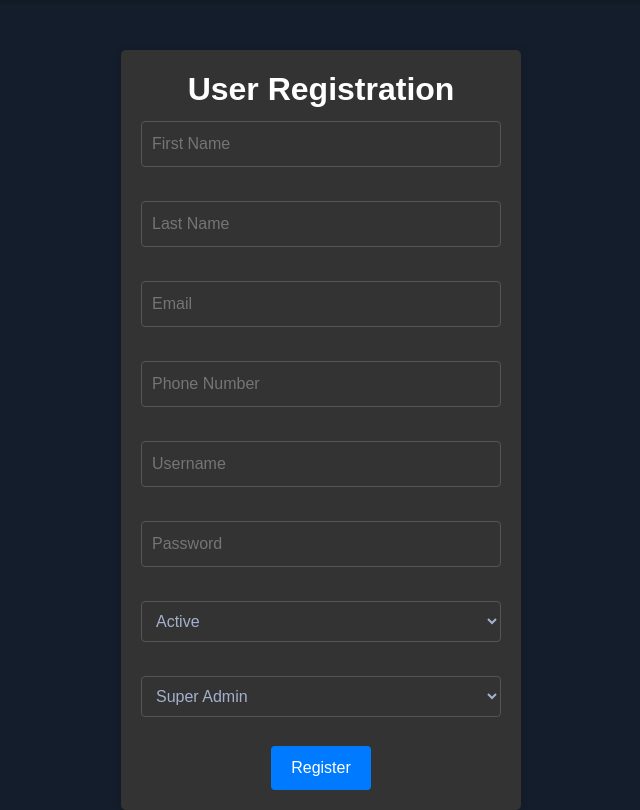
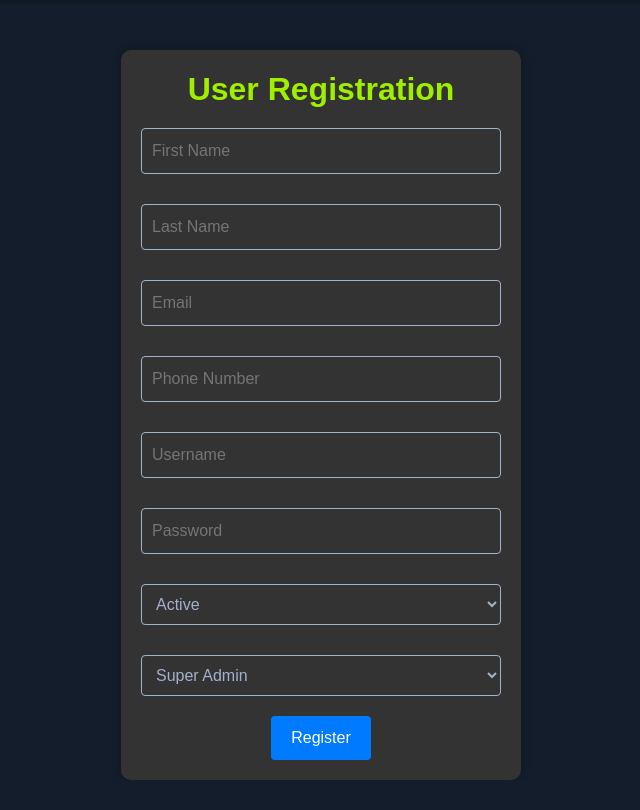
Before and after one commit to shijisohail/chat-app, a Django app: page /user/register/ in a window 1280 px wide. Shown: the part 56-866 px from the top of the page, without its empty margins (319-959 px from the left). After the commit the page ends 836 px from the top, so only its background shows below. Run offline with Django 4.2, Linux system fonts and the light colour scheme; some libraries are stand-ins or nearby versions.

Commit message:
TEMPLATE Changes

```diff
--- a/templates/user_creation.html
+++ b/templates/user_creation.html
@@ -13,12 +13,14 @@
             color: #a4b1cd;
             font-family: Arial, sans-serif;
             text-align: center;
+            margin: 0;
+            padding: 0;
         }
 
         .container {
             background-color: #333;
-            border-radius: 5px;
-            box-shadow: 0 0 10px rgba(0, 0, 0, 0.1);
+            border-radius: 10px;
+            box-shadow: 0 0 10px rgba(0, 0, 0, 0.2);
             width: 400px;
             margin: 0 auto;
             padding: 20px;
@@ -26,7 +28,7 @@
         }
 
         h2 {
-            color: #FFFF;
+            color: #9fef00;
         }
 
         input[type="text"],
@@ -35,8 +37,8 @@
         select {
             width: 100%;
             padding: 10px;
-            margin: 5px 0;
-            border: 1px solid #555;
+            margin: 10px 0;
+            border: 1px solid #a4b1cd;
             border-radius: 4px;
             box-sizing: border-box;
             background-color: #333;
@@ -50,10 +52,27 @@
             border-radius: 4px;
             padding: 10px 20px;
             cursor: pointer;
+            transition: background-color 0.3s;
         }
 
         button:hover {
             background-color: #9fef00;
+        }
+
+        select {
+            width: 100%;
+            padding: 10px;
+            margin: 10px 0;
+            border: 1px solid #a4b1cd;
+            border-radius: 4px;
+            box-sizing: border-box;
+            background-color: #333;
+            color: #a4b1cd;
+        }
+
+        .form-group {
+            margin: 10px 0;
+            text-align: left;
         }
     </style>
 </head>
@@ -62,21 +81,37 @@
         <h2><strong>User Registration</strong></h2>
         <form method="post" action="{% url 'user_registration' %}">
             {% csrf_token %}
-            <input type="text" name="first_name" placeholder="First Name" required><br><br>
-            <input type="text" name="last_name" placeholder="Last Name" required><br><br>
-            <input type="email" name="email" placeholder="Email" required><br><br>
-            <input type="text" name="phone_number" placeholder="Phone Number"><br><br>
-            <input type="text" name="username" placeholder="Username" required><br><br>
-            <input type="password" name="password" placeholder="Password" required><br><br>
+            <div class="form-group">
+                <input type="text" name="first_name" placeholder="First Name" required>
+            </div>
+            <div class="form-group">
+                <input type="text" name="last_name" placeholder="Last Name" required>
+            </div>
+            <div class="form-group">
+                <input type="email" name="email" placeholder="Email" required>
+            </div>
+            <div class="form-group">
+                <input type="text" name="phone_number" placeholder="Phone Number">
+            </div>
+            <div class="form-group">
+                <input type="text" name="username" placeholder="Username" required>
+            </div>
+            <div class="form-group">
+                <input type="password" name="password" placeholder="Password" required>
+            </div>
+            <div class="form-group">
                 <select name="status">
                     <option value="A">Active</option>
                     <option value="I">Inactive</option>
-            </select><br><br>
+                </select>
+            </div>
+            <div class="form-group">
                 <select name="user_type">
                     <option value="S">Super Admin</option>
                     <option value="U">User</option>
                     <!-- Add more user types if needed -->
-            </select><br><br>
+                </select>
+            </div>
             <button type="submit">Register</button>
         </form>
     </div>
```
Also changed, not shown: 1 other file. Lines whose indentation alone changed are shown as unchanged.
